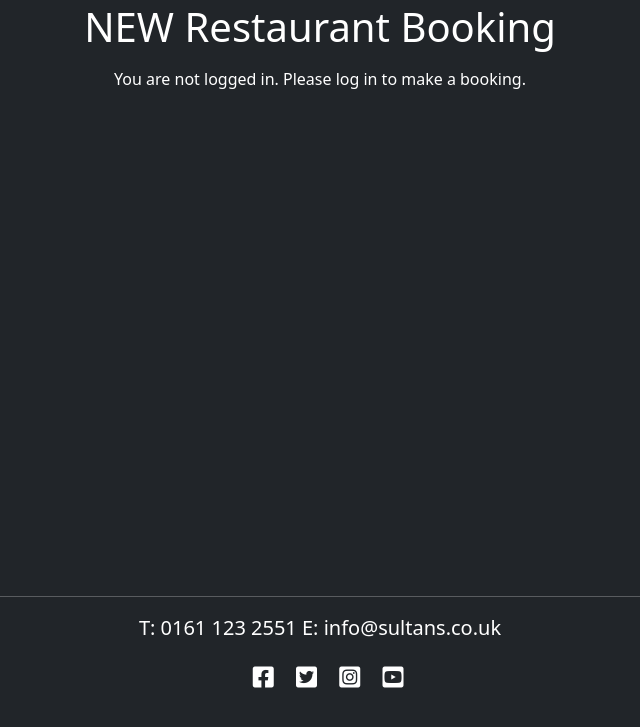
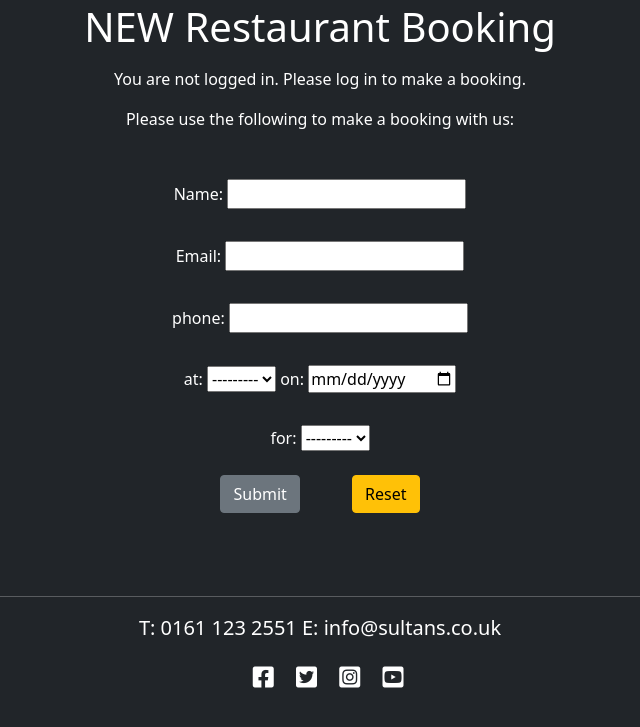
Before and after one commit to NaveedNaseem84/Test-Restaurant, a Django app: page /book/ in a window 1280 px wide. Shown: the part 73-800 px from the top of the page, without its empty margins (320-960 px from the left). Run offline with Django 4.2, Linux system fonts and the light colour scheme.

Commit message:
post booking into db working!

```diff
--- a/book/templates/book/book.html
+++ b/book/templates/book/book.html
@@ -10,4 +10,34 @@
     {% else %}
     <p class="text-end m-3 text-center">You are not logged in. Please log in to make a booking.</p>
     {% endif %}
+
+    <div class="form-group" style="text-align: center">
+        <div>Please use the following to make a booking with us:</div>
+                <form method="post" style="padding-top: 2rem;">
+                    {% csrf_token %}
+                    <div class="container-fluid text-center">
+                        <div class="row">
+                            <div class="text-white p-3">Name: {{ form.name }}  </div>
+                        </div>
+                        <div class="row">
+                            <div class="text-white p-3">Email: {{ form.email }} </div>
+                        </div>
+                        <div class="row">
+                            <div class="text-white p-3">phone: {{ form.phone }}</div>
+                        </div>
+                        <div class="row">
+                            <div class="text-white p-3">at: {{ form.time_slot }} on: {{form.date}}</div>
+                        </div>
+                        <div class="row">
+                            <div class="text-white p-3"> for: {{ form.number_of_people }}</div>
+                        </div>
+                    </div>
+                    <div class=" form-group">
+                        <button class="btn btn-secondary btn-block me-5 mt-2" type="submit">Submit</button>
+                        <button class="btn btn-warning btn-block mt-2" type="reset">Reset</button>
+                    </div>
+                </form>
+
+
+     </div>
 {% endblock content %}
--- a/restaurant/settings.py
+++ b/restaurant/settings.py
@@ -30,7 +30,7 @@
 SECRET_KEY = os.environ.get("SECRET_KEY")
 
 # SECURITY WARNING: don't run with debug turned on in production!
-DEBUG = False
+DEBUG = True
 
 ALLOWED_HOSTS = ['8000-naveednasee-testrestaur-vduupwiw8hi.ws.codeinstitute-ide.net', '.herokuapp.com']
 
@@ -58,7 +58,7 @@
 ]
 
 SITE_ID = 1
-LOGIN_REDIRECT_URL = '/book/'
+LOGIN_REDIRECT_URL = '/'
 LOGOUT_REDIRECT_URL = '/'
 
 MIDDLEWARE = [
```
